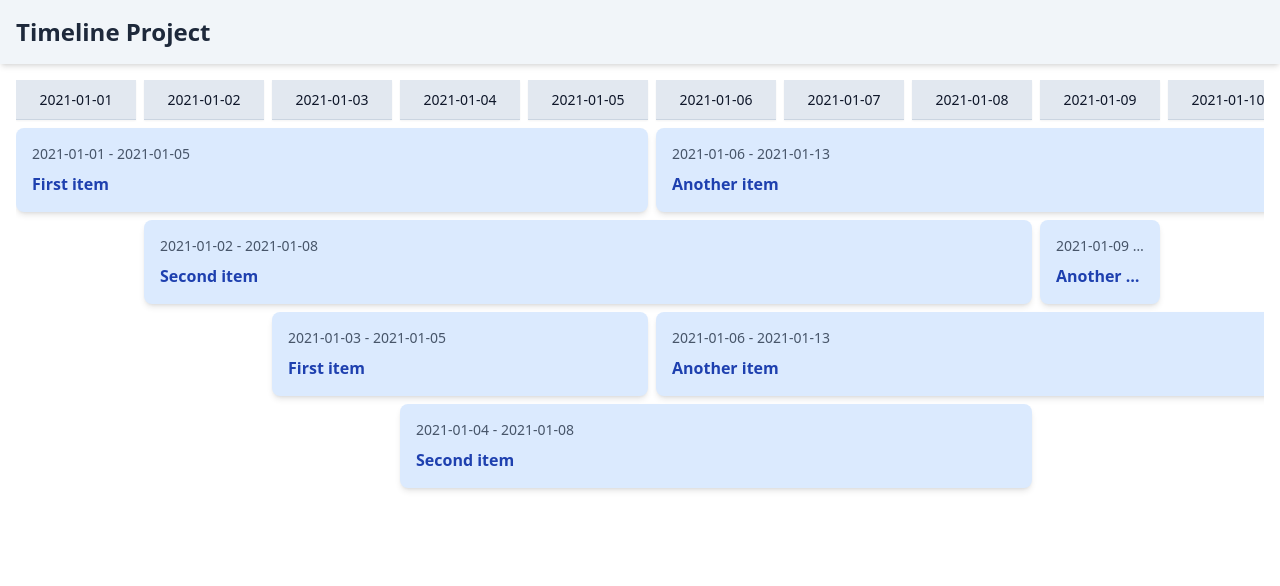
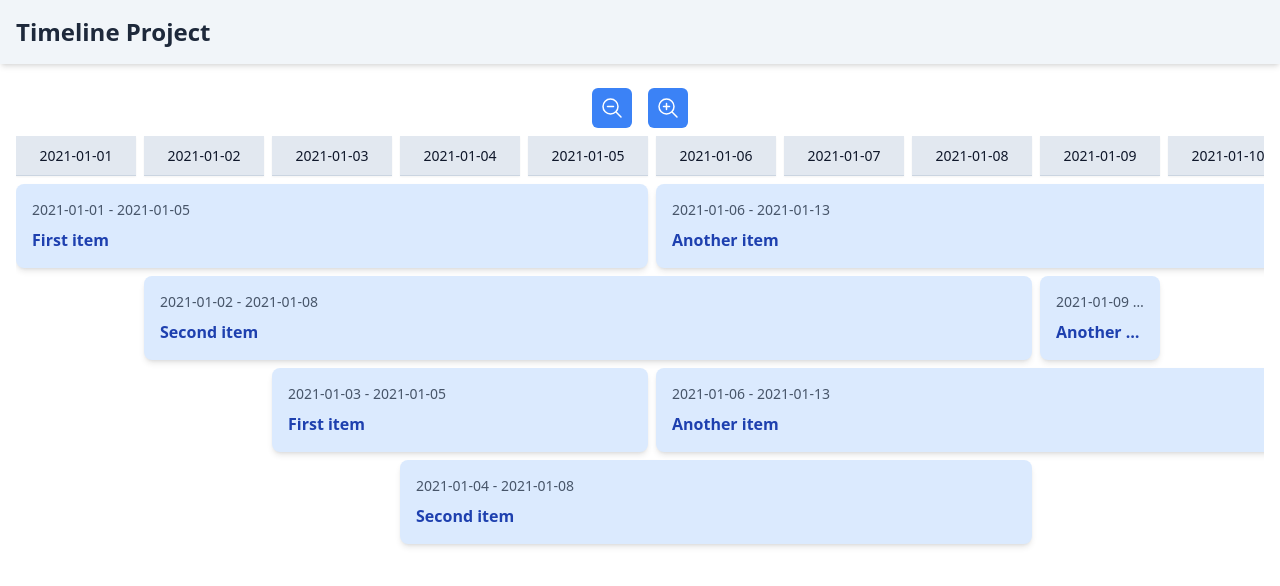
Before and after one commit to manuelbogino95/timeline-challenge, a React (Vite) app: page / in a window 1280 px wide. Shown: the top 586 px of the page. Built offline with nearby package versions, Linux system fonts and the light colour scheme.

Commit message:
Add zoom in and zoom out feature

```diff
--- a/package.json
+++ b/package.json
@@ -10,6 +10,7 @@
     "preview": "vite preview"
   },
   "dependencies": {
+    "@heroicons/react": "^2.1.5",
     "dayjs": "^1.11.13",
     "react": "^18.3.1",
     "react-dom": "^18.3.1"
--- /dev/null
+++ b/src/components/Button/Button.tsx
@@ -0,0 +1,10 @@
+import { ButtonHTMLAttributes } from "react";
+
+export function Button(props: ButtonHTMLAttributes<HTMLButtonElement>) {
+	return (
+		<button
+			className="p-2 bg-blue-500 text-white rounded-md hover:bg-blue-600 focus:outline-none focus:ring-2 focus:ring-blue-300 focus:ring-opacity-50 transition-all duration-300 ease-in-out"
+			{...props}
+		/>
+	);
+}
--- /dev/null
+++ b/src/components/Button/index.ts
@@ -0,0 +1 @@
+export { Button } from "./Button";
--- a/src/components/Timeline/Timeline.tsx
+++ b/src/components/Timeline/Timeline.tsx
@@ -2,18 +2,41 @@ import { ColumnHeader } from "../ColumnHeader";
 import { Event } from "../Event";
 import { useTimelineEvents } from "../../hooks/useTimelineEvents";
 import timelineItems from "../../timelineItems";
+import { TimelineHeader } from "../TimelineHeader";
+import { useState } from "react";
+import {
+	defaultZoom,
+	maxZoom,
+	minZoom,
+	zoomVariation,
+} from "../../utils/constants";
 
 export function Timeline() {
 	const { lanes, timeline } = useTimelineEvents({
 		defaultEvents: timelineItems,
 	});
+	const [zoomLevel, setZoomLevel] = useState(defaultZoom);
+
+	function handleZoomIn() {
+		if (zoomLevel > maxZoom) {
+			setZoomLevel(zoomLevel - zoomVariation);
+		}
+	}
+
+	function handleZoomOut() {
+		if (zoomLevel < minZoom) {
+			setZoomLevel(zoomLevel + zoomVariation);
+		}
+	}
 
 	return (
+		<>
+			<TimelineHeader onZoomIn={handleZoomIn} onZoomOut={handleZoomOut} />
 			<div className="overflow-x-auto">
 				<div
 					className="grid gap-2 w-full"
 					style={{
-					gridTemplateColumns: `repeat(${timeline.length}, minmax(120px, 1fr))`,
+						gridTemplateColumns: `repeat(${timeline.length}, minmax(${zoomLevel}px, 1fr))`,
 					}}
 				>
 					{timeline.map((date) => (
@@ -40,5 +63,6 @@ export function Timeline() {
 					})}
 				</div>
 			</div>
+		</>
 	);
 }
--- /dev/null
+++ b/src/components/TimelineHeader/TimelineHeader.tsx
@@ -0,0 +1,23 @@
+import {
+	MagnifyingGlassMinusIcon,
+	MagnifyingGlassPlusIcon,
+} from "@heroicons/react/24/outline";
+import { Button } from "../Button";
+
+interface TimelineHeaderProps {
+	onZoomIn: () => void;
+	onZoomOut: () => void;
+}
+
+export function TimelineHeader({ onZoomIn, onZoomOut }: TimelineHeaderProps) {
+	return (
+		<div className="flex justify-center gap-4 p-2">
+			<Button onClick={onZoomIn}>
+				<MagnifyingGlassMinusIcon className="size-6" />
+			</Button>
+			<Button onClick={onZoomOut}>
+				<MagnifyingGlassPlusIcon className="size-6" />
+			</Button>
+		</div>
+	);
+}
--- /dev/null
+++ b/src/components/TimelineHeader/index.ts
@@ -0,0 +1 @@
+export { TimelineHeader } from "./TimelineHeader";
--- /dev/null
+++ b/src/utils/constants.ts
@@ -0,0 +1,4 @@
+export const defaultZoom = 120;
+export const maxZoom = 100;
+export const minZoom = 400;
+export const zoomVariation = 20;
```
Also changed, not shown: 1 other file (tests, documents, lock files or other folders). Lines whose indentation alone changed are shown as unchanged.
